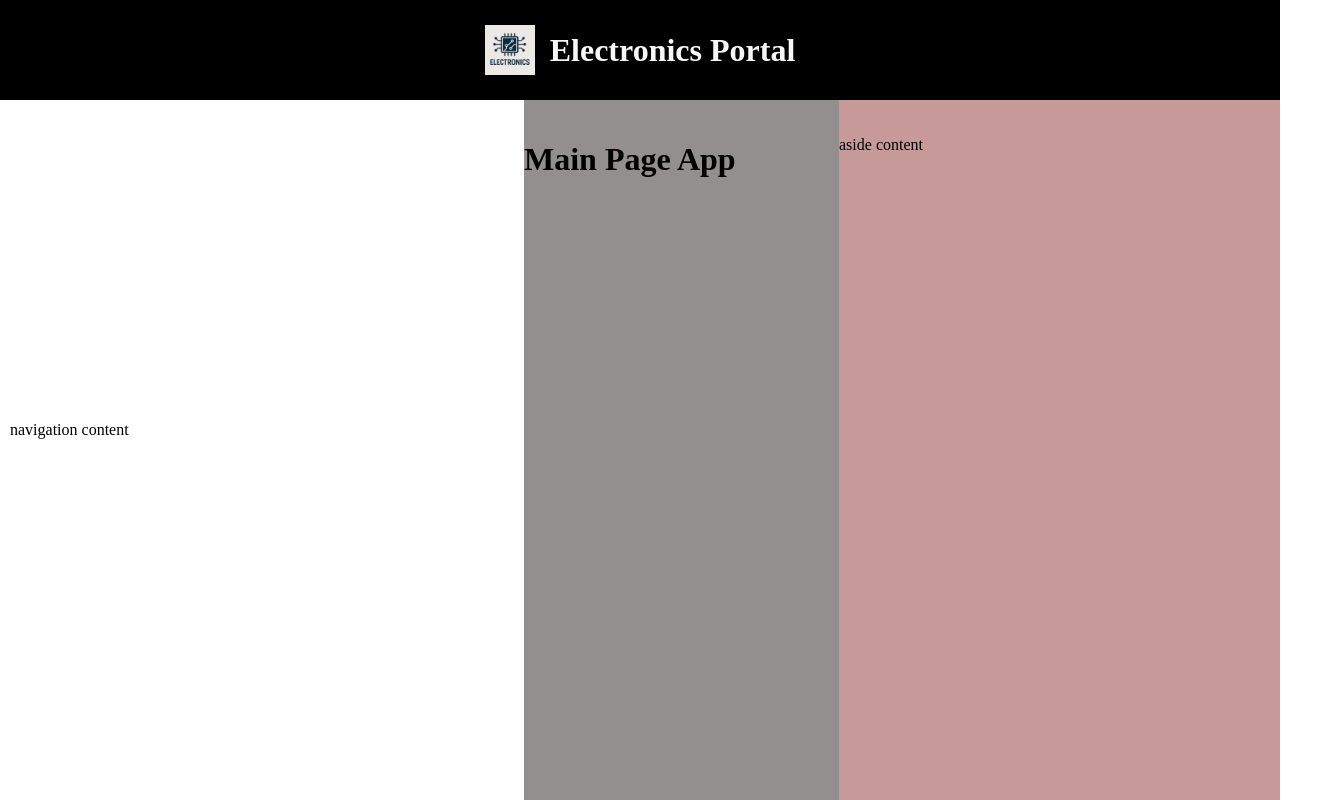
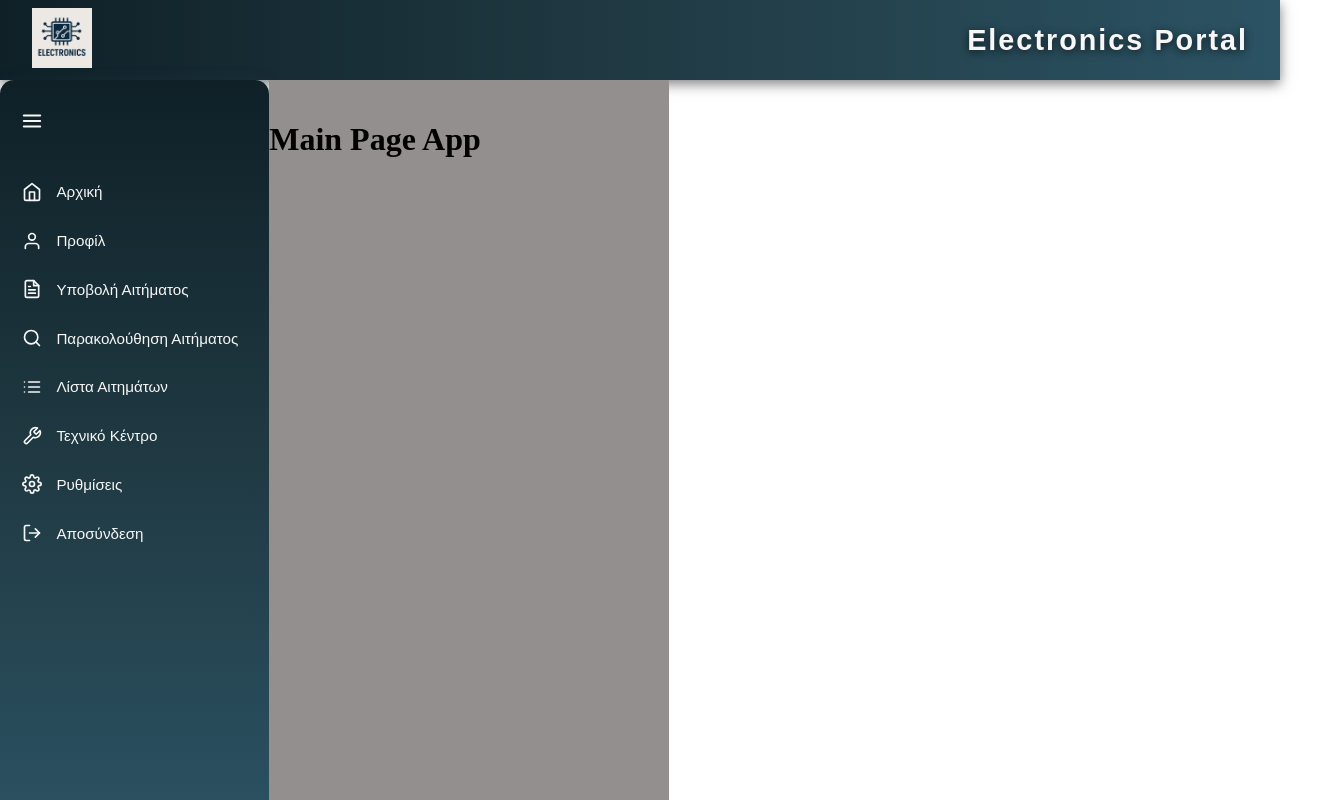
Before and after one commit to Capstone-The-Return/Front-end, a React (Vite) app in the folder Electo_vite/: page / in a window 1280 px wide. Shown: the top 800 px of the page, 1344 px wide, since content can reach past the window. Built offline with nearby package versions, Linux system fonts and the light colour scheme.

Commit message:
update style on login main page

```diff
--- a/Electo_vite/package.json
+++ b/Electo_vite/package.json
@@ -12,6 +12,7 @@
   "dependencies": {
     "react": "^19.2.0",
     "react-dom": "^19.2.0",
+    "react-icons": "^5.5.0",
     "react-router-dom": "^7.9.6"
   },
   "devDependencies": {
--- a/Electo_vite/src/components/AppBar/AppBar.jsx
+++ b/Electo_vite/src/components/AppBar/AppBar.jsx
@@ -1,9 +1,12 @@
 import styles from "./AppBar.module.css";
 import electronicsIcon from "../../assets/electronics_icon.png";
+
 export default function AppBar() {
   return (
     <header className={styles.container}>
-      <img src={electronicsIcon} className={styles.icon} alt="Electronics Icon" />
+      <a href="/login" aria-label="Go to login page">
+        <img src={electronicsIcon} className={styles.icon} alt="Electronics Icon" />
+      </a>
       <h1 className={styles.headertext}>Electronics Portal</h1>
     </header>
   );
--- a/Electo_vite/src/components/AppBar/AppBar.module.css
+++ b/Electo_vite/src/components/AppBar/AppBar.module.css
@@ -1,22 +1,49 @@
 .container {
-  color: rgb(247, 247, 247);
-  /* display: flex;
-  justify-content: space-between; */
-  text-align: center;
+  display: flex;
+  justify-content: space-between; /* Logo αριστερά, τίτλος δεξιά */
   align-items: center;
-  display: flex;
-  justify-content: center; /* 2. Horizontally center content */
-  height: 100px;
-
+  padding: 0 2rem;
+  height: 80px;
+  background: linear-gradient(90deg, #0f2027, #203a43, #2c5364);
+  box-shadow: 0 4px 12px rgba(0, 0, 0, 0.5);
+  color: #f7f7f7;
+  font-family: 'Poppins', sans-serif;
 }
 
-header {
-  align-items: center;
-  background-color: black;
+@keyframes pulseGlow {
+  0% {
+    transform: scale(1);
+    box-shadow: 0 0 5px rgba(0, 123, 255, 0);
+  }
+  50% {
+    transform: scale(1.1);
+    box-shadow: 0 0 15px rgba(0, 123, 255, 0.6);
+  }
+  100% {
+    transform: scale(1);
+    box-shadow: 0 0 5px rgba(0, 123, 255, 0);
+  }
 }
 
 .icon {
-  width: 50px;
-  height: 50px;
-  margin-right: 15px; /* Space between icon and text */
+  width: 60px;
+  height: 60px;
+  cursor: pointer;
+  transition: transform 0.3s ease, box-shadow 0.3s ease;
 }
+
+.icon:hover {
+  animation: pulseGlow 1.2s infinite;
+  /* Αν θέλεις σταθερό hover χωρίς animation, μπορείς να βάλεις: */
+  /* transform: scale(1.1); */
+  /* box-shadow: 0 0 15px rgba(0, 123, 255, 0.6); */
+}
+
+
+.headertext {
+  font-size: 1.8rem;
+  font-weight: 700;
+  text-shadow: 0 2px 8px rgba(0, 0, 0, 0.7);
+  letter-spacing: 2px;
+  user-select: none; /* Αποφυγή επιλεκτικής επιλογής κειμένου */
+}
--- a/Electo_vite/src/components/AsideApp/AsideApp.jsx
+++ b/Electo_vite/src/components/AsideApp/AsideApp.jsx
@@ -1,13 +1,28 @@
 import style from "./AsideApp.module.css";
 import { Link } from "react-router-dom";
+import { FiHome, FiUser, FiSettings, FiLogOut } from "react-icons/fi";
 
 export default function AsideApp() {
-
-
-
   return (
-  <aside className={style.container}>
-    <p>aside content </p>
+    <aside className={style.container}>
+      <nav className={style.nav}>
+        <Link to="/home" className={style.link}>
+          <FiHome className={style.icon} />
+          <span>Αρχική</span>
+        </Link>
+        <Link to="/profile" className={style.link}>
+          <FiUser className={style.icon} />
+          <span>Προφίλ</span>
+        </Link>
+        <Link to="/settings" className={style.link}>
+          <FiSettings className={style.icon} />
+          <span>Ρυθμίσεις</span>
+        </Link>
+        <Link to="/logout" className={style.linkLogout}>
+          <FiLogOut className={style.icon} />
+          <span>Αποσύνδεση</span>
+        </Link>
+      </nav>
     </aside>
-    );
+  );
 }
--- a/Electo_vite/src/components/FooterApp/FooterApp.module.css
+++ b/Electo_vite/src/components/FooterApp/FooterApp.module.css
@@ -1,14 +1,18 @@
 .container {
-  color: rgb(255, 255, 255);
-  /* display: flex;
-  justify-content: space-between; */
+  display: flex;
+  justify-content: center;
+  align-items: center;
+  height: 80px;
+  width: 100%;
+  padding: 1rem 2rem;
+  background: linear-gradient(90deg, #0f2027, #203a43, #2c5364);
+  color: #f7f7f7;
+  font-family: 'Poppins', sans-serif;
+  font-weight: 600;
+  font-size: 1rem;
   text-align: center;
-  align-items: center;
-  display: flex;
-  justify-content: center; /* 2. Horizontally center content */
-  height: 20vh;
-  width: 100%;
-
-  background-color: rgb(0, 0, 0);
-  float: bottom;
+  box-shadow: 0 -4px 12px rgba(44, 83, 100, 0.5);
+  text-shadow: 1px 1px 3px rgba(0, 0, 0, 0.7);
+  letter-spacing: 0.05em;
+  margin: 0;
 }
--- a/Electo_vite/src/components/LoginApp/LoginApp.jsx
+++ b/Electo_vite/src/components/LoginApp/LoginApp.jsx
@@ -28,8 +28,10 @@ export default function LoginApp() {
                 id="email"
                 value={email}
                 onChange={(e) => setEmail(e.target.value)}
+                placeholder="Enter your email"
                 required
               />
+
         </div>
 
         <div className={style.inputGroup}>
@@ -39,8 +41,10 @@ export default function LoginApp() {
             id="password"
             value={password}
             onChange={(e) => setPassword(e.target.value)}
+            placeholder="Enter your password"
             required
           />
+
         </div>
 
         <button type="submit" className={style.loginButton}>
--- a/Electo_vite/src/components/NavigationApp/NavigationApp.jsx
+++ b/Electo_vite/src/components/NavigationApp/NavigationApp.jsx
@@ -1,11 +1,54 @@
-import style from "./NavigationApp.module.css"
+import { useState } from "react";
+import { FiHome, FiUser, FiSettings, FiLogOut,FiFileText,FiSearch,FiList,FiTool, FiMenu } from "react-icons/fi";
+
+import style from "./NavigationApp.module.css";
 
 export default function NavigationApp() {
-
+  const [open, setOpen] = useState(true);
 
   return (
-  <nav className={style.container}>
-    <p>navigation content </p>
+    <nav className={`${style.container} ${open ? style.open : style.closed}`}>
+
+      {/* Toggle Button */}
+      <button className={style.toggleBtn} onClick={() => setOpen(!open)}>
+        <FiMenu size={22} />
+      </button>
+
+      <ul className={style.menuList}>
+        <li className={style.menuItem}>
+          <FiHome className={style.icon} />
+          {open && <span>Αρχική</span>}
+        </li>
+
+        <li className={style.menuItem}>
+          <FiUser className={style.icon} />
+          {open && <span>Προφίλ</span>}
+        </li>
+        <li className={style.menuItemLogout}>
+          <FiFileText className={style.icon} />
+          {open && <span>Υποβολή Αιτήματος</span>}
+        </li>
+        <li className={style.menuItemLogout}>
+          <FiSearch  className={style.icon} />
+          {open && <span>Παρακολούθηση Αιτήματος</span>}
+        </li>
+        <li className={style.menuItemLogout}>
+          <FiList  className={style.icon} />
+          {open && <span>Λίστα Αιτημάτων</span>}
+        </li>
+        <li className={style.menuItemLogout}>
+          <FiTool className={style.icon} />
+          {open && <span>Τεχνικό Κέντρο</span>}
+        </li>
+        <li className={style.menuItem}>
+          <FiSettings className={style.icon} />
+          {open && <span>Ρυθμίσεις</span>}
+        </li>
+        <li className={style.menuItemLogout}>
+          <FiLogOut className={style.icon} />
+          {open && <span>Αποσύνδεση</span>}
+        </li>
+      </ul>
     </nav>
   );
 }
--- a/Electo_vite/src/components/NavigationApp/NavigationApp.module.css
+++ b/Electo_vite/src/components/NavigationApp/NavigationApp.module.css
@@ -1,16 +1,94 @@
+/* 🎨 COLORS (ταιριάζουν με AppBar / FooterApp) */
+:root {
+  --nav-bg: linear-gradient(180deg, #0f2027, #203a43, #2c5364);
+  --text-light: #f7f7f7;
+  --hover: rgba(255, 255, 255, 0.12);
+}
+
 .container {
-  color: rgb(0, 0, 0);
-  /* display: flex;
-  justify-content: space-between; */
-  text-align: left;
+  display: flex;
+  flex-direction: column;
   align-items: flex-start;
+
+  height: 740px; /* AppBar + FooterApp χώρος */
+  background: var(--nav-bg);
+  color: var(--text-light);
+
+  padding: 1rem 0.6rem;
+  border-radius: 14px;
+
+  box-shadow: 0 6px 18px rgba(44, 83, 100, 0.35);
+
+  transition: width 0.35s ease-in-out;
+
+  font-family: "Poppins", sans-serif;
+  overflow: hidden;
+}
+
+/* expanded mode */
+.open {
+  width: 250px;
+}
+
+/* collapsed mode */
+.closed {
+  width: 80px;
+}
+
+/* ---- Toggle Button ---- */
+.toggleBtn {
+  background: transparent;
+  border: none;
+  color: var(--text-light);
+  cursor: pointer;
+
+  margin: 0.4rem 0 1.5rem 0.2rem;
+
+  padding: 8px;
+  border-radius: 8px;
+  transition: background 0.2s ease;
+}
+
+.toggleBtn:hover {
+  background: var(--hover);
+}
+
+/* ---- Menu Items ---- */
+.menuList {
+  list-style: none;
+  padding: 0;
+  margin: 0;
+  width: 100%;
+}
+
+.menuItem,
+.menuItemLogout {
   display: flex;
-  justify-content: center; /* 2. Horizontally center content */
-  height: 80vh;
-  width: 80vh;
-  background-color: rgb(255, 255, 255);
-  float: center;
-  flex-direction: column;
-  margin: 10px;
+  align-items: center;
+  gap: 14px;
 
+  width: 100%;
+  padding: 0.9rem 0.8rem;
+
+  border-radius: 10px;
+  cursor: pointer;
+  font-size: 0.95rem;
+
+  transition: background 0.2s ease, transform 0.2s ease;
 }
+
+.menuItem:hover,
+.menuItemLogout:hover {
+  background: var(--hover);
+  transform: scale(1.02);
+}
+
+/* Logout has slight red tint */
+.menuItemLogout:hover {
+  background: rgba(255, 80, 80, 0.15);
+}
+
+/* Icons stay visible even when collapsed */
+.icon {
+  font-size: 20px;
+}
--- a/Electo_vite/src/pages/MainPage/MainPage.jsx
+++ b/Electo_vite/src/pages/MainPage/MainPage.jsx
@@ -3,7 +3,7 @@ import FooterApp from "../../components/FooterApp/FooterApp";
 import MainPageApp from "../../components/MainPageApp/MainPageApp";
 import style from "./MainPage.module.css";
 import NavigationApp from "../../components/NavigationApp/NavigationApp";
-import AsideApp from "../../components/AsideApp/AsideApp";
+
 
 export default function MainPage() {
   return (
@@ -12,7 +12,6 @@ export default function MainPage() {
       <div className={style.layout}>
         <NavigationApp />
         <MainPageApp />
-        <AsideApp />
       </div>
       <FooterApp />
 
```
Also changed, not shown: Electo_vite/src/components/LoginApp/LoginApp.module.css (+52 -25 lines), 1 other file (tests, documents, lock files or other folders). Lines whose indentation alone changed are shown as unchanged.
